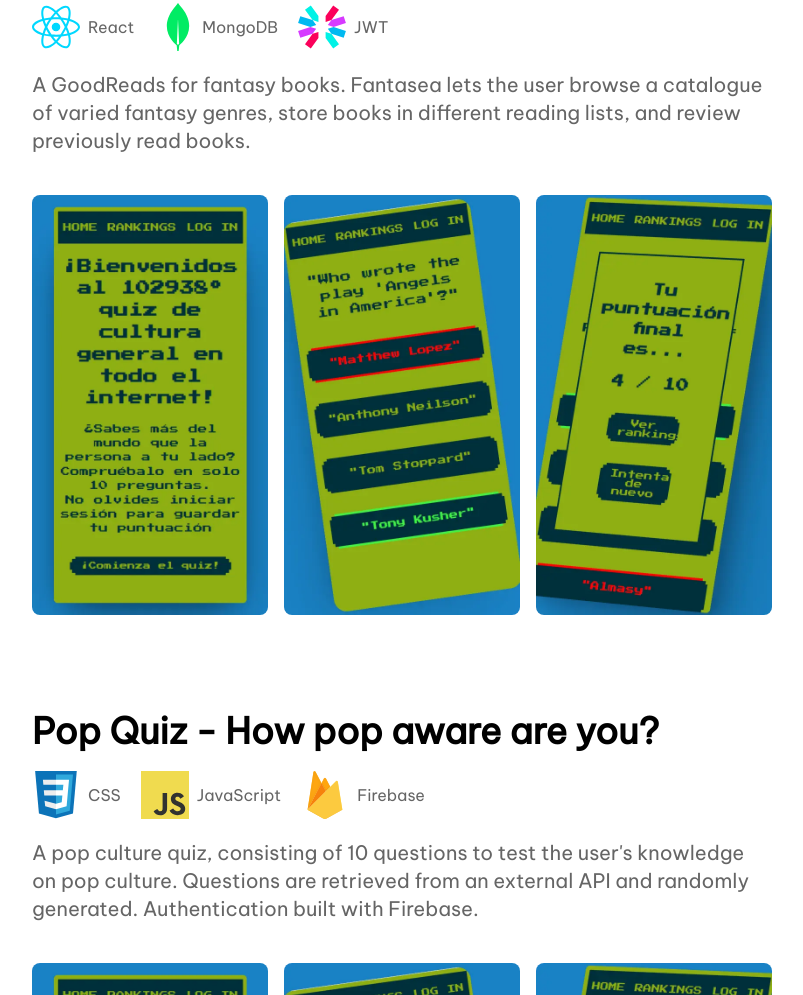
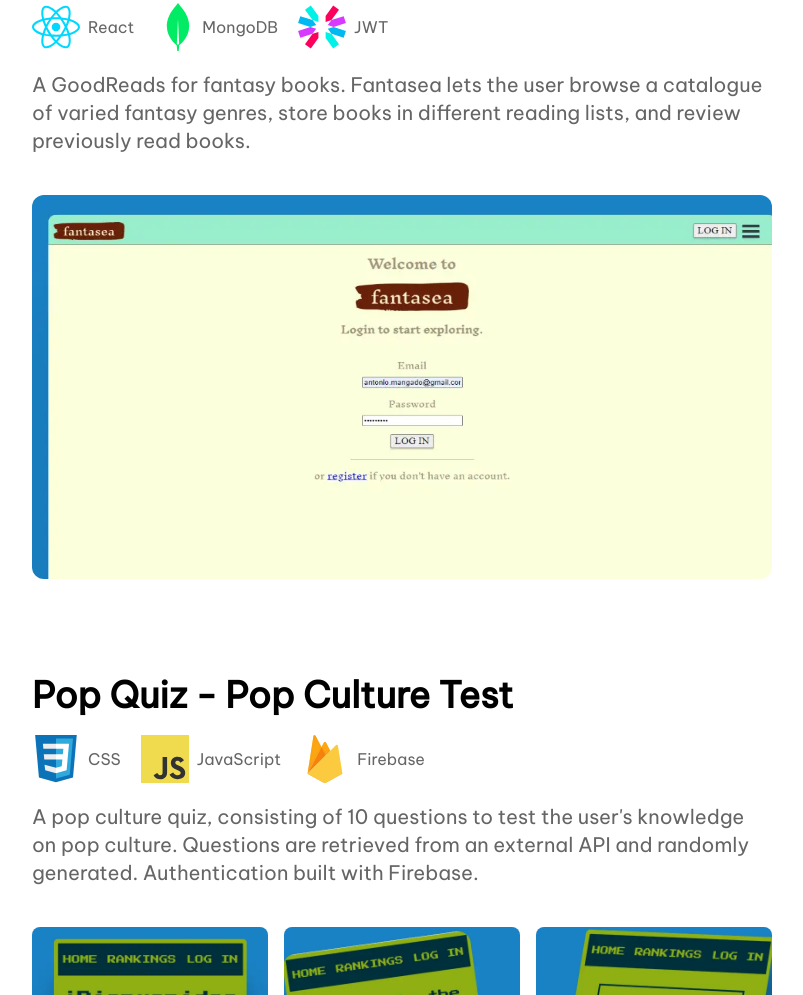
Before and after one commit to AntonioMangado/portfolio, an Astro site in the folder portfolio-dev/: page / in a window 1280 px wide. Shown: the part 1432-2427 px from the top of the page, without its empty margins (238-1041 px from the left). Built offline with nearby package versions, Linux system fonts and the light colour scheme; Astro itself is replaced by a stand-in of ours.

Commit message:
ADD/ fantasea img

```diff
--- a/portfolio-dev/src/components/Fantasea.astro
+++ b/portfolio-dev/src/components/Fantasea.astro
@@ -21,4 +21,4 @@ import MongoDBIcon from '../components/icons/Mongo.astro'
     </div>
 </div>
 <p class="text-xl opacity-60 mb-10">A GoodReads for fantasy books. Fantasea lets the user browse a catalogue of varied fantasy genres, store books in different reading lists, and review previously read books.</p>
-<ImgGallery />
+<img src="/fantasea1.webp" alt="fantasea-login" class="rounded-xl h-96 w-full m-auto">
--- a/portfolio-dev/src/components/Quiz.astro
+++ b/portfolio-dev/src/components/Quiz.astro
@@ -8,7 +8,7 @@ import CSSIcon from '../components/icons/CSS.astro'
 import FirebaseIcon from '../components/icons/Firebase.astro'
 ---
 
-<h2 class="text-4xl font-bold mt-24 mb-5">Pop Quiz - How pop aware are you?</h2>
+<h2 class="text-4xl font-bold mt-24 mb-5">Pop Quiz - Pop Culture Test</h2>
 <div class="flex flex-row gap-x-5">
     <div class="flex items-center gap-x-2 mb-5">
         <CSSIcon class="size-12"/>
```
Also changed, not shown: portfolio-dev/public/fantasea1.webp (added).
